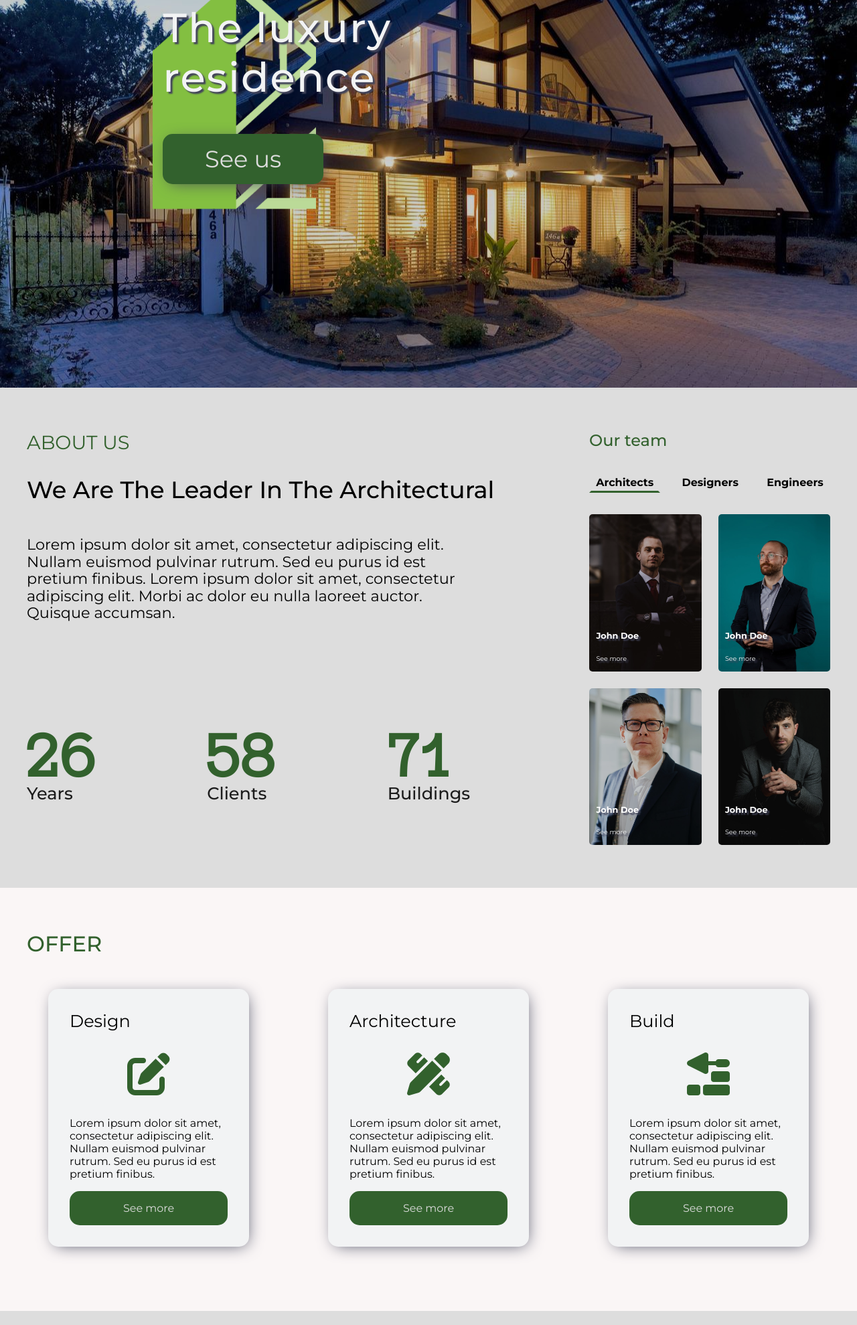
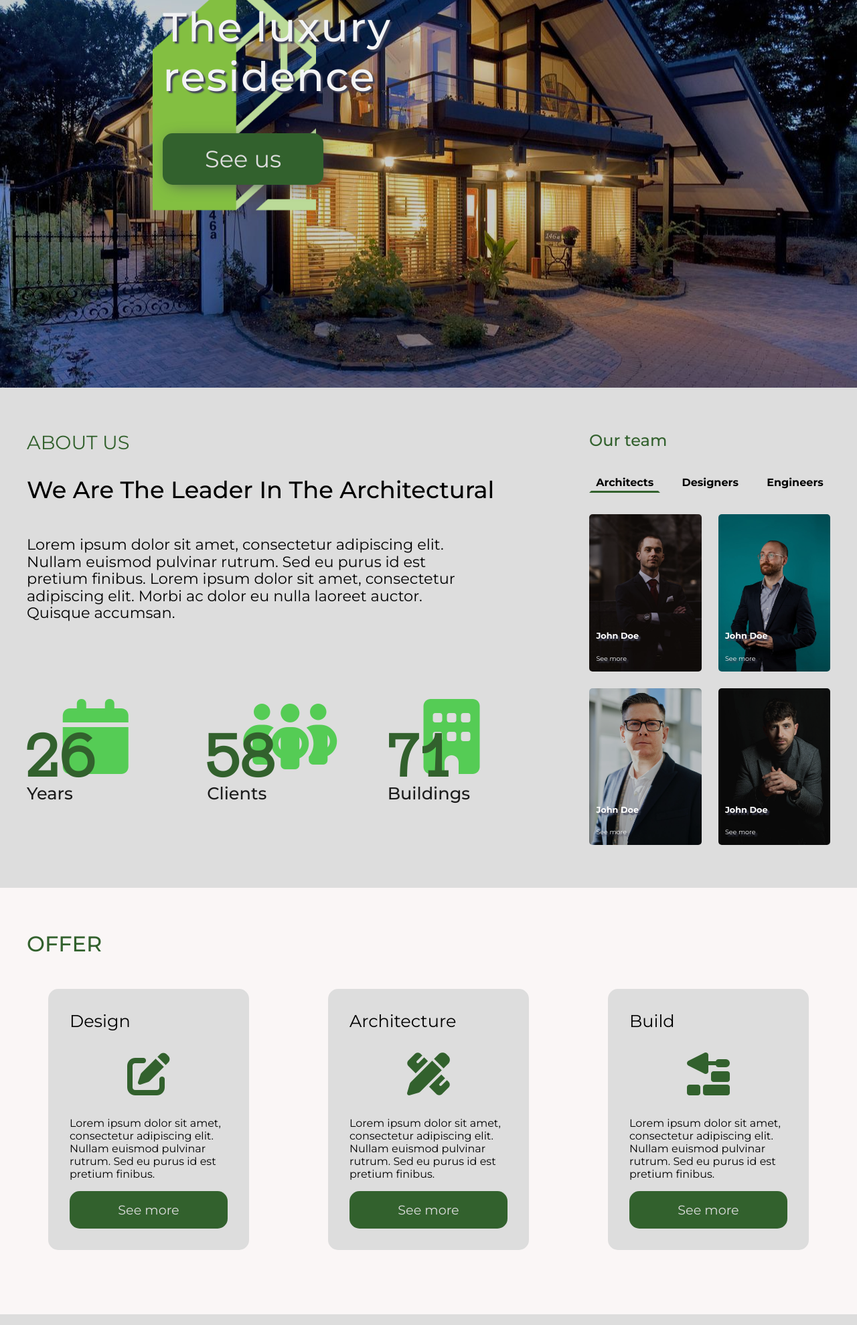
Before and after one commit to michalmosior/architecture-website, a plain HTML site: page index.html in a window 1280 px wide. Shown: the part 221-2200 px from the top of the page at 67% size. Drawn offline with Linux system fonts and the light colour scheme.

Commit message:
modified:   main.css

```diff
--- a/main.css
+++ b/main.css
@@ -18,7 +18,7 @@ font-family: 'Montserrat', sans-serif;*/
 	--darkGray: #555;
 	--white: #f2f3f4;
 	--accentColor: #32612d;
-  --lightGreen: rgb(152, 251, 152);
+	--lightGreen: rgb(85, 204, 85);
 }
 
 body {
@@ -153,7 +153,7 @@ body {
 	.nav {
 		position: fixed;
 		height: 8vh;
-    background-color: rgba(68, 72, 73, 0.95);
+		background-color: rgba(68, 72, 73, 0.9);
 		z-index: 4;
 		width: 100%;
 	}
@@ -196,7 +196,7 @@ body {
 
 	.nav__desktop-active,
 	.nav__item:hover {
-    background-color: var(--black);
+		background-color: rgb(53, 55, 56);
 		border-bottom: solid 3px var(--lightGreen);
 	}
 
@@ -205,13 +205,12 @@ body {
 		border-bottom: solid 3px transparent;
 	}
 
-
 	.nav__item--one {
 		align-items: center;
 		justify-content: flex-start;
 		width: 40%;
 		pointer-events: none;
-    padding:0;
+		padding: 0;
 	}
 
 	.nav__link {
@@ -226,13 +225,13 @@ body {
 	}
 }
 
-@media(min-width: 1024px) {
+@media (min-width: 1024px) {
 	.nav__list-item {
 		width: 15%;
 	}
 }
 
-@media(min-width:1240px) {
+@media (min-width: 1240px) {
 	.nav__list {
 		padding-left: 0;
 		padding-right: 0;
@@ -268,10 +267,11 @@ body {
 	filter: brightness(20%);
 	animation: bright 1 1.5s forwards;
 }
-@keyframes bright{
-  from{
-    filter: brightness(20%)
-  } to{
+@keyframes bright {
+	from {
+		filter: brightness(20%);
+	}
+	to {
 		filter: brightness(80%);
 	}
 }
@@ -305,33 +305,42 @@ body {
 	font-size: 2.4rem;
 	font-weight: 500;
 	margin-bottom: 3rem;
-  letter-spacing:2px;
+	letter-spacing: 2px;
 	text-align: left;
 	text-shadow: 3px 3px 2px rgba(66, 68, 90, 1);
-  z-index:1;
+	z-index: 1;
 }
 
 .hero__cta {
 	border: none;
 	background-color: var(--accentColor);
 	width: 60%;
-  padding: 1rem 2rem;
 	border-radius: 15px;
-  color: var(--lightGray);
 	-webkit-box-shadow: 3px 4px 25px -7px rgba(66, 68, 90, 1);
 	-moz-box-shadow: 3px 4px 25px -7px rgba(66, 68, 90, 1);
 	box-shadow: 3px 4px 25px -7px rgba(66, 68, 90, 1);
+	border: solid transparent 1px;
 	z-index: 1;
-}
-
+	transition: background-color 0.3s, border 0.3s;
+	cursor: pointer;
+}
+.hero__cta:hover {
+	background-color: var(--lightGreen);
+	border: solid 1px var(--lightGreen);
+}
+.hero__cta:hover > .hero__link {
+	color: var(--darkGray);
+}
 .hero__link {
 	display: block;
 	text-decoration: none;
+	padding: 1rem 2rem;
 	font-weight: 400;
 	font-size: 1.4rem;
 	color: var(--lightGray);
 	width: 100%;
 	height: 100%;
+	transition: color 0.3s;
 }
 
 @media (min-width: 500px) {
@@ -390,7 +399,7 @@ body {
 }
 
 .about {
-  background-color: var(--lightGray)
+	background-color: var(--lightGray);
 }
 
 .about__name {
@@ -437,6 +446,7 @@ body {
 	font-weight: 700;
 	/*color: rgba(0, 0, 0, 0.4);*/
 	color: var(--accentColor);
+	z-index: 2;
 }
 
 .about__counter-ico {
@@ -446,7 +456,7 @@ body {
 	right: 0%;
 	color: var(--lightGreen);
 	font-size: 6rem;
-  z-index: -1;
+	z-index: 1;
 }
 
 .fa-people-group {
@@ -580,7 +590,7 @@ body {
 	z-index: 2;
 }
 
-.about-team__link:hover~.about-team__img {
+.about-team__link:hover ~ .about-team__img {
 	filter: none;
 }
 
@@ -599,7 +609,7 @@ body {
 	}
 }
 
-@media(min-width:600px) {
+@media (min-width: 600px) {
 	.about__counter-container {
 		flex-direction: row;
 		justify-content: space-between;
@@ -607,7 +617,6 @@ body {
 		margin-top: 8rem;
 		padding-left: 0;
 	}
-
 }
 
 @media (min-width: 768px) {
@@ -708,7 +717,6 @@ body {
 		top: -35%;
 		left: 20%;
 		font-size: 7rem;
-    z-index: -1;
 	}
 
 	.fa-people-group {
@@ -756,15 +764,17 @@ body {
 	align-items: start;
 	width: 100%;
 	max-width: 300px;
-  background-color: var(--white);
+	background-color: var(--lightGray);
 	margin: 0 2rem 2rem 2rem;
 	border-radius: 15px;
 	padding: 2rem 2rem 2rem 2rem;
+	transition: box-shadow 0.3s;
+}
+.offer__card:hover {
 	-webkit-box-shadow: 3px 4px 25px -7px rgba(66, 68, 90, 1);
 	-moz-box-shadow: 3px 4px 25px -7px rgba(66, 68, 90, 1);
 	box-shadow: 3px 4px 25px -7px rgba(66, 68, 90, 1);
 }
-
 .offer__title {
 	font-size: 1.6rem;
 	font-weight: 400;
@@ -789,10 +799,16 @@ body {
 	padding: 1rem 2rem;
 	border-radius: 15px;
 	color: var(--lightGray);
-  font-size: 1rem;
-}
-@media(min-width: 1200px){
-  .offer__wrapper{
+	font-size: 1.2rem;
+	transition: background-color 0.3s, color 0.3s;
+	cursor: pointer;
+}
+.offer__btn:hover {
+	background-color: var(--lightGreen);
+	color: var(--darkGray);
+}
+@media (min-width: 1200px) {
+	.offer__wrapper {
 		justify-content: space-between;
 	}
 }
@@ -929,7 +945,7 @@ body {
 	z-index: 2;
 }
 
-.projects__link:hover~.projects__img {
+.projects__link:hover ~ .projects__img {
 	filter: none;
 }
 
@@ -1088,7 +1104,7 @@ body {
 	grid-template-columns: 1fr;
 	grid-template-rows: repeat(2, 1fr);
 	justify-content: start;
-  grid-gap:50px;
+	grid-gap: 50px;
 	align-items: start;
 	max-width: 1200px;
 	margin: 0 auto;
@@ -1195,7 +1211,7 @@ body {
 }
 
 .clients::before {
-  content: "";
+	content: '';
 	width: 1rem;
 	height: 100%;
 	position: absolute;
@@ -1206,7 +1222,7 @@ body {
 }
 
 .clients::after {
-  content: "";
+	content: '';
 	width: 1rem;
 	height: 100%;
 	position: absolute;
@@ -1337,7 +1353,7 @@ body {
 
 	.opinion__content {
 		grid-area: 1 / 1 / 2 / 2;
-    margin-bottom:0;
+		margin-bottom: 0;
 	}
 
 	.opinion__content--second {
@@ -1462,7 +1478,7 @@ body {
 	}
 }
 
-@media(min-width:768px) {
+@media (min-width: 768px) {
 	.faq {
 		padding-bottom: 6rem;
 	}
@@ -1480,7 +1496,7 @@ body {
 	}
 }
 
-@media(min-width:992px) {
+@media (min-width: 992px) {
 	.faq {
 		padding-bottom: 8rem;
 	}
@@ -1547,7 +1563,7 @@ body {
 	width: 80%;
 }
 
-.footer__menu-item:hover {
+.footer__menu-link:hover {
 	border-bottom: solid 1px var(--accentColor);
 	color: var(--accentColor);
 }
@@ -1555,6 +1571,7 @@ body {
 .footer__menu-link {
 	text-decoration: none;
 	color: var(--black);
+	transition: border 0.3s;
 }
 
 .footer__socials {
@@ -1581,7 +1598,7 @@ body {
 }
 
 .fa-brands:hover {
-  color: var(--accentColor);
+	color: var(--lightGreen);
 }
 
 .footer__input {
@@ -1616,7 +1633,7 @@ body {
 	color: var(--darkGray);
 }
 
-@media(min-width:500px) {
+@media (min-width: 500px) {
 	.footer__menu-list {
 		font-size: 1.2rem;
 		padding-bottom: 0.8rem;
@@ -1638,7 +1655,7 @@ body {
 	}
 }
 
-@media(min-width:768px) {
+@media (min-width: 768px) {
 	.footer__logo {
 		width: 15%;
 	}
@@ -1664,7 +1681,7 @@ body {
 	}
 }
 
-@media(min-width:1200px) {
+@media (min-width: 1200px) {
 	.footer__logo {
 		width: 10%;
 	}
```
Lines whose indentation alone changed are shown as unchanged.
